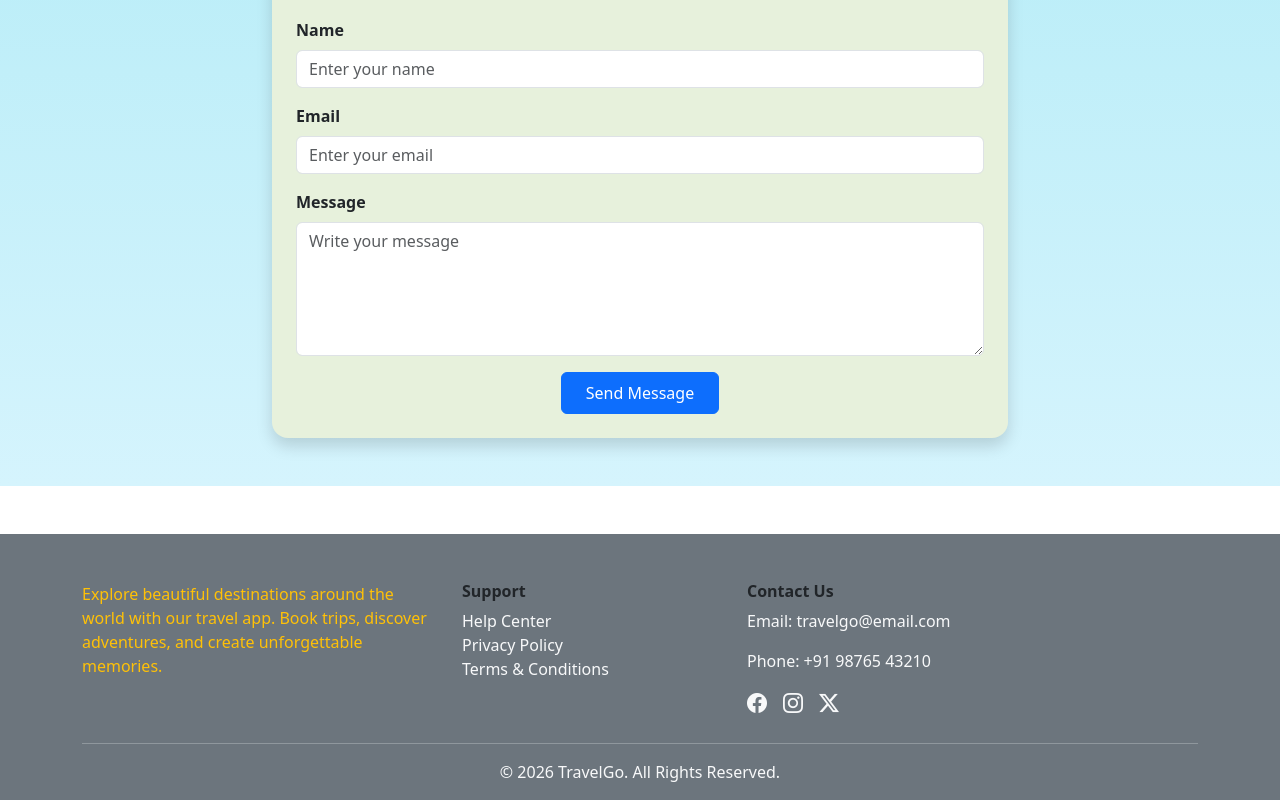
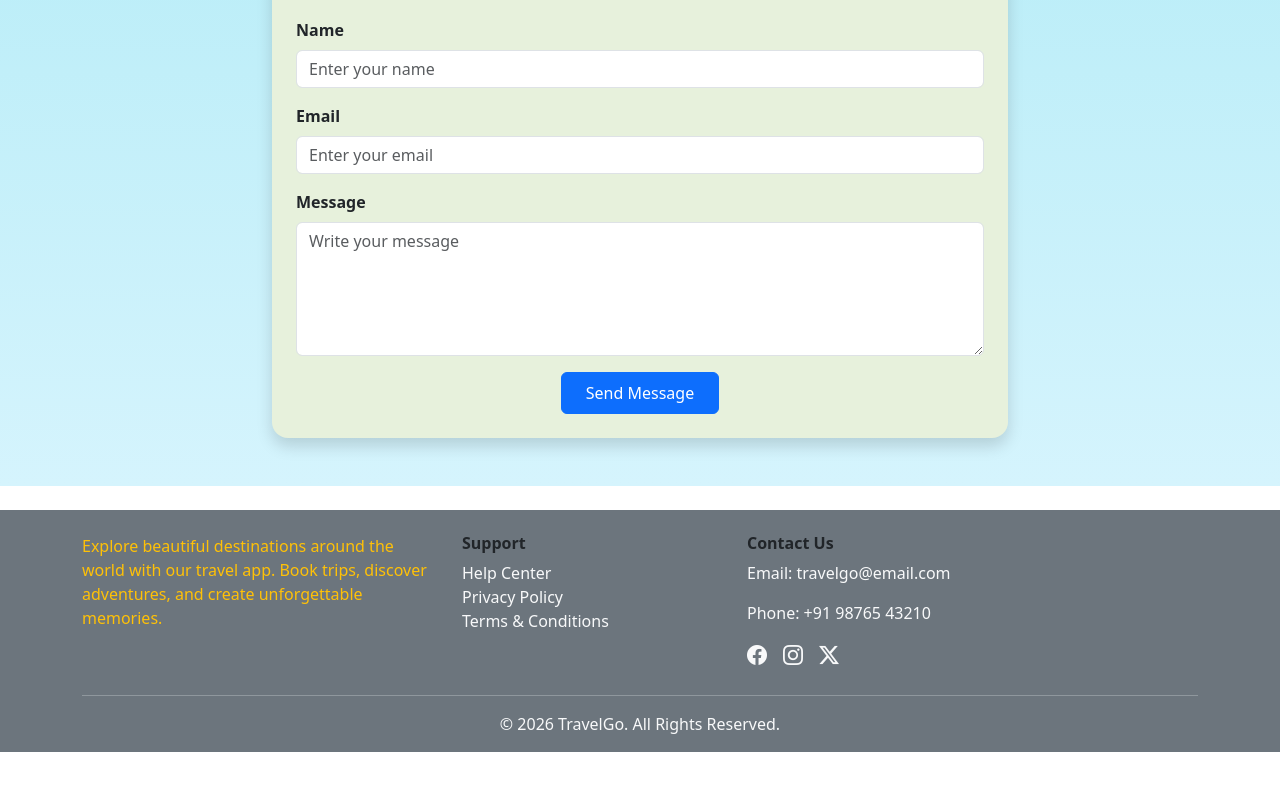
Before and after one commit to shan-mohammed/Module-End-Assignment, a plain HTML site: page index.html in a window 1280 px wide. Shown: the part 3290-4090 px from the top of the page. After the commit the page ends 4042 px from the top, so only its background shows below. Drawn offline with nearby package versions, Linux system fonts and the light colour scheme; a web font is replaced by a local one.

Commit message:
removed padding of footer

```diff
--- a/index.html
+++ b/index.html
@@ -492,7 +492,7 @@
       </section>
     </main>
 <!-- footer -->
- <footer class="bg-secondary text-light pt-5 pb-3 mt-5">
+ <footer class="bg-secondary text-light  pb-3 mt-5">
   <div class="container">
     <div class="row g-4">
 
```
